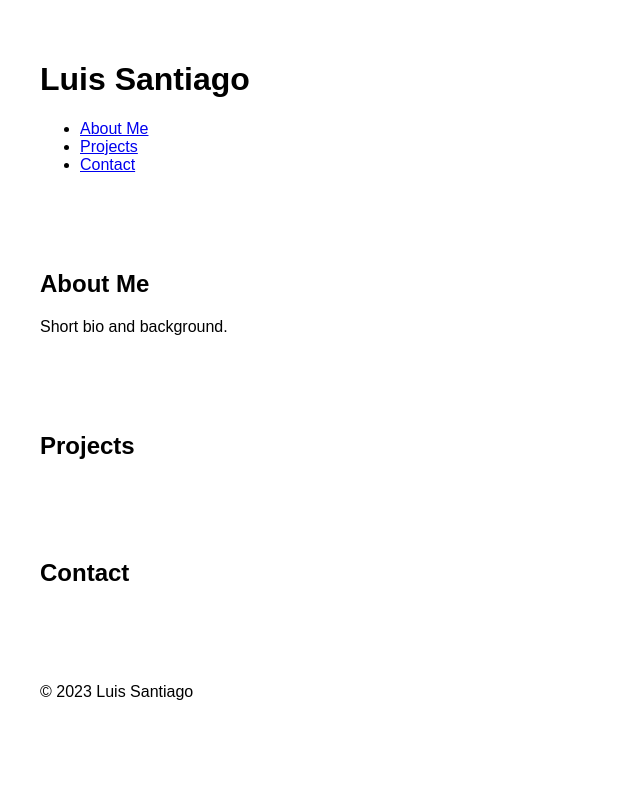
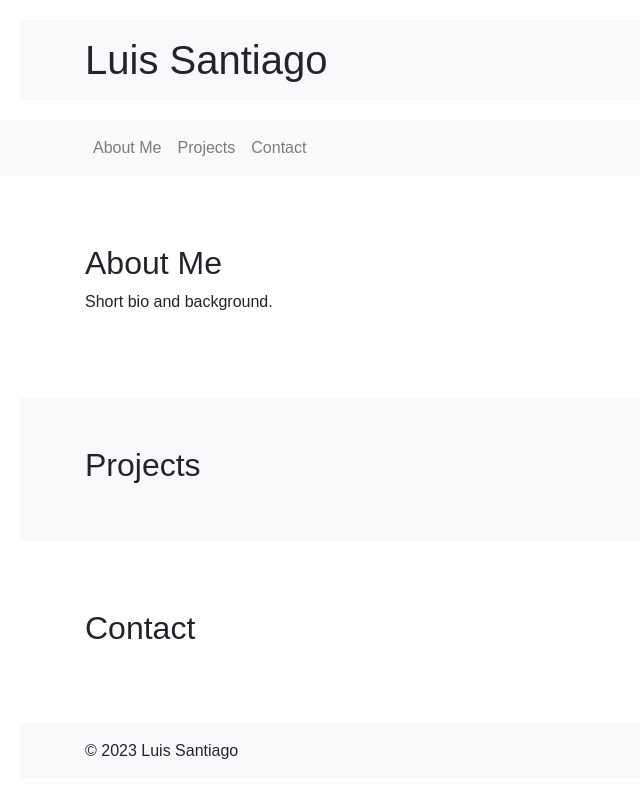
Before and after one commit to lasantiago/lasantiago, a plain HTML site: page index.html in a window 1280 px wide. Shown: the whole page, without its empty margins (0-640 px from the left). Drawn offline with nearby package versions, Linux system fonts and the light colour scheme; files that its build step writes are made by us from their sources.

Commit message:
added bootstrap and it's corresponding styling

```diff
--- a/index.html
+++ b/index.html
@@ -1,36 +1,61 @@
+<!-- index.html -->
 <!DOCTYPE html>
 <html lang="en">
 <head>
     <meta charset="UTF-8">
     <meta name="viewport" content="width=device-width, initial-scale=1.0">
-    <link rel="stylesheet" href="css/style.css">
-    <title>Luis Santiago - Helping entrepreneurs and organizations create better futures one microsprint at a time </title>
+    <title>Luis Santiago - Helping entrepreneurs and organizations create better futures one microsprint at a time</title>
+    <!-- Bootstrap CSS -->
+    <link rel="stylesheet" href="https://maxcdn.bootstrapcdn.com/bootstrap/4.0.0/css/bootstrap.min.css">
+    <!-- Custom CSS -->
+    <link rel="stylesheet" href="style.css">
 </head>
 <body>
-    <header>
-        <h1>Luis Santiago</h1>
-        <nav>
-            <ul>
-                <li><a href="#about">About Me</a></li>
-                <li><a href="#projects">Projects</a></li>
-                <li><a href="#contact">Contact</a></li>
+    <header class="bg-light py-3">
+        <div class="container">
+            <h1 class="mb-0">Luis Santiago</h1>
+        </div>
+    </header>
+    <nav class="navbar navbar-expand-lg navbar-light bg-light">
+        <div class="container">
+            <button class="navbar-toggler" type="button" data-toggle="collapse" data-target="#navbarNav" aria-controls="navbarNav" aria-expanded="false" aria-label="Toggle navigation">
+                <span class="navbar-toggler-icon"></span>
+            </button>
+            <div class="collapse navbar-collapse" id="navbarNav">
+                <ul class="navbar-nav">
+                    <li class="nav-item"><a class="nav-link" href="#about">About Me</a></li>
+                    <li class="nav-item"><a class="nav-link" href="#projects">Projects</a></li>
+                    <li class="nav-item"><a class="nav-link" href="#contact">Contact</a></li>
                 </ul>
+            </div>
+        </div>
     </nav>
-    </header>
-    <section id="about">
+    <section id="about" class="py-5">
+        <div class="container">
             <h2>About Me</h2>
             <p>Short bio and background.</p>
+        </div>
     </section>
-    <section id="projects">
+    <section id="projects" class="py-5 bg-light">
+        <div class="container">
             <h2>Projects</h2>
             <!-- Project list -->
+        </div>
     </section>
-    <section id="contact">
+    <section id="contact" class="py-5">
+        <div class="container">
             <h2>Contact</h2>
             <!-- Contact info -->
+        </div>
     </section>
-    <footer>
-        <p>&copy; 2023 Luis Santiago</p>
+    <footer class="bg-light py-3">
+        <div class="container">
+            <p class="mb-0">&copy; 2023 Luis Santiago</p>
+        </div>
     </footer>
+    <!-- Bootstrap JS and dependencies -->
+    <script src="https://code.jquery.com/jquery-3.2.1.slim.min.js"></script>
+    <script src="https://cdnjs.cloudflare.com/ajax/libs/popper.js/1.12.9/umd/popper.min.js"></script>
+    <script src="https://maxcdn.bootstrapcdn.com/bootstrap/4.0.0/js/bootstrap.min.js"></script>
 </body>
 </html>
```
Lines whose indentation alone changed are shown as unchanged.
